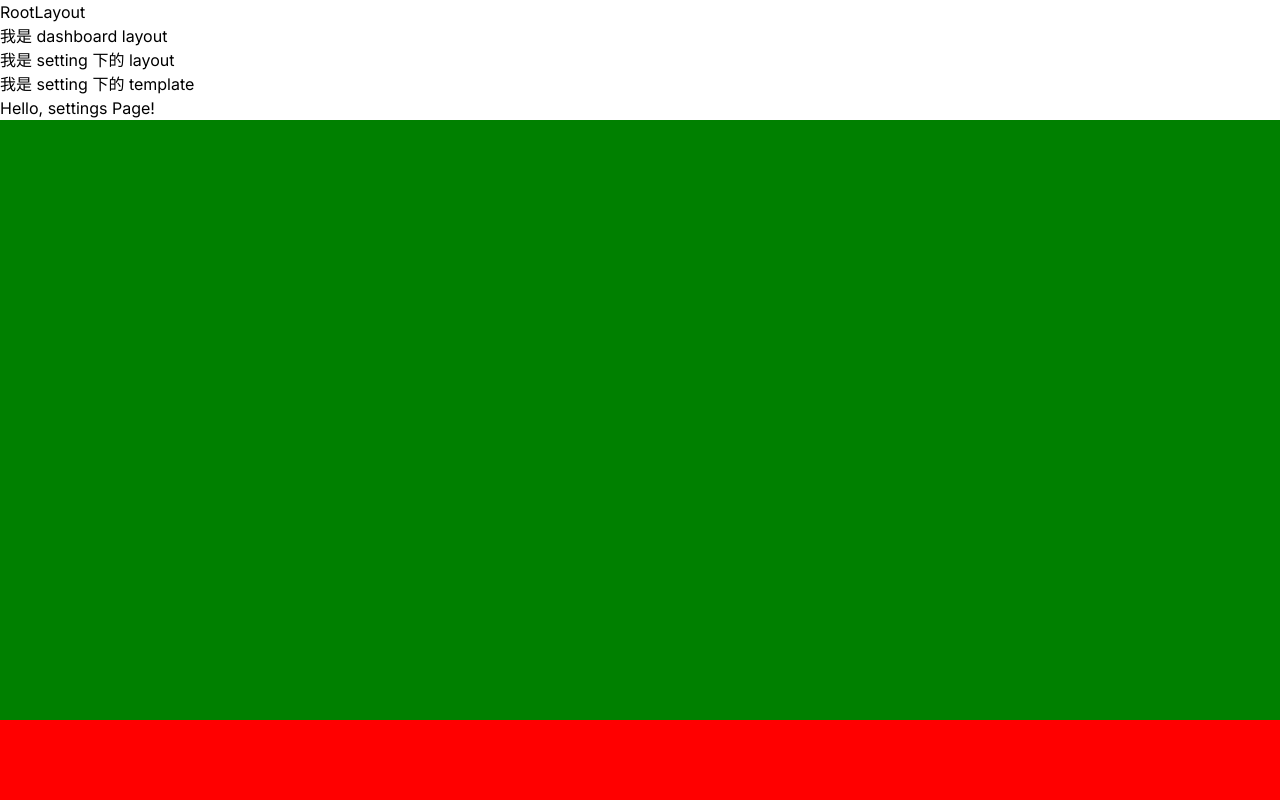
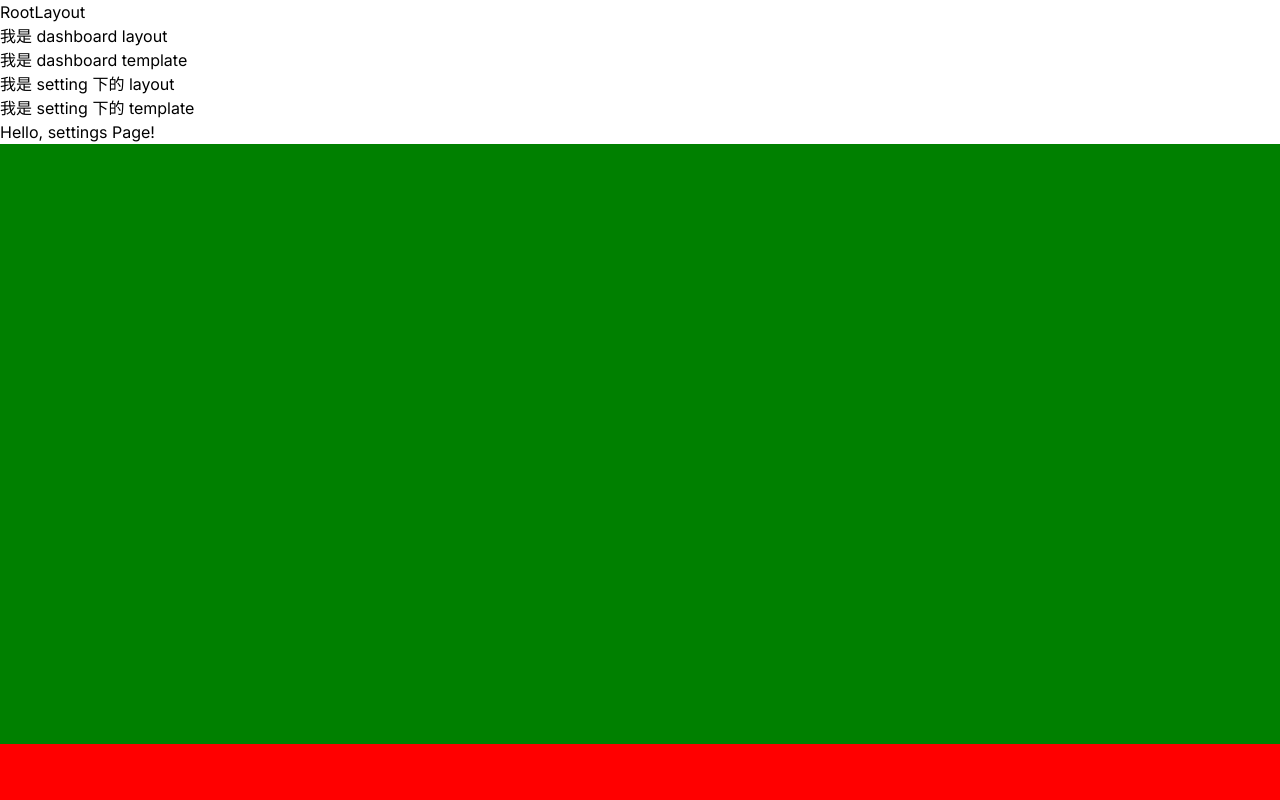
Before and after one commit to lfsmart/growing, a Next.js app: page /dashboard/settings in a window 1280 px wide. Shown: the top 800 px of the page. Built offline with nearby package versions, Linux system fonts and the light colour scheme.

Commit message:
feat: template & layout & page

```diff
--- a/app/dashboard/layout.tsx
+++ b/app/dashboard/layout.tsx
@@ -1,6 +1,6 @@
 export default function DashboardLayout({ children }: { children: React.ReactNode }) {
   return (
-    <section>
+    <section className="dashboard-layout">
       <nav>我是 dashboard layout</nav>
       {children}
     </section>
--- a/app/dashboard/page.tsx
+++ b/app/dashboard/page.tsx
@@ -1,8 +1,10 @@
-import { Links } from "@/components"
+import { Links } from '@/components'
 export default function Page() {
   return (
     <>
-      <h1>Hello, Dashboard Page!</h1>
+      <section className='dashboard-page'>
+        <h1>Hello, Dashboard Page!</h1>
+      </section>
     </>
   )
 }
--- a/app/dashboard/settings/page.tsx
+++ b/app/dashboard/settings/page.tsx
@@ -7,12 +7,14 @@ export const metadata: Metadata = {
 export default () => {
   return (
     <>
-      <h1>Hello, settings Page!</h1>
-      <section style={{ height: 600, background: 'green' }} id="a">
+      <section className="settings-page">
+        <h1>Hello, settings Page!</h1>
+        <section style={{ height: 600, background: 'green' }} id="a">
 
-      </section>
-      <section style={{ height: 600, background: 'red' }} id="b">
+        </section>
+        <section style={{ height: 600, background: 'red' }} id="b">
 
+        </section>
       </section>
     </>
   )
--- a/app/dashboard/settings/template.tsx
+++ b/app/dashboard/settings/template.tsx
@@ -1,6 +1,6 @@
 export default ({ children }: { children: React.ReactNode }) => {
   return (
-    <section>
+    <section className="settings-template">
       <nav>我是 setting 下的 template</nav>
       {children}
     </section>
--- /dev/null
+++ b/app/dashboard/template.tsx
@@ -0,0 +1,8 @@
+export default ({ children }: { children: React.ReactNode }) => {
+  return (
+    <section className="dashboard-template">
+      <nav>我是 dashboard template</nav>
+      {children}
+    </section>
+  )
+}
--- a/app/layout.tsx
+++ b/app/layout.tsx
@@ -13,8 +13,10 @@ export default function RootLayout({ children }: { children: React.ReactNode })
   return (
     <html lang='en'>
       <body className={inter.className}>
-        RootLayout
-        {children}
+        <section className='app-layout'>
+          RootLayout
+          {children}
+        </section>
       </body>
     </html>
   )
--- a/app/page.tsx
+++ b/app/page.tsx
@@ -1,21 +1,20 @@
-import Link from 'next/link';
-import { PostList, Links, Anchor } from '@/components';
+import Link from 'next/link'
+import { PostList, Links, Anchor, Scroll } from '@/components'
 export default () => {
-
   const postData = [
     { id: 1, slug: 'aaa', title: 'aaa' },
     { id: 2, slug: 'bbb', title: 'bbb' },
     { id: 3, slug: 'ccc', title: 'ccc' },
   ]
 
-
   return (
-  <>
-    <div>Hello,Home Page</div>
-    <Link href="/dashboard">GO Dashboard</Link>
-    <PostList posts={postData}></PostList>
-    <Links></Links>
-    <Anchor></Anchor>
-  </>
+    <section className='app-page'>
+      <div>Hello,Home Page</div>
+      <Link href='/dashboard'>GO Dashboard</Link>
+      <PostList posts={postData}></PostList>
+      <Links />
+      <Anchor />
+      <Scroll />
+    </section>
   )
 }
--- a/components/Anchor/index.tsx
+++ b/components/Anchor/index.tsx
@@ -1,6 +1,6 @@
 import Link from "next/link";
 /**
- * 功能：直接跳转到 setting 页面，并锚点到 #b
+ * 功能：直接跳转到 setting 页面，并锚点到 #b, 可以通过 属性 scroll 控制是否动动页面
  */
 export const Anchor = () => {
   return <Link href="/dashboard/settings#b">Settings</Link>
--- /dev/null
+++ b/components/Scroll/index.tsx
@@ -0,0 +1,17 @@
+'use client'
+import { useRouter, redirect, RedirectType } from 'next/navigation'
+import Link from 'next/link';
+
+export const Scroll = () => {
+  const router = useRouter();
+  const handleClick = () => {
+    console.log( redirect, 1111);
+    redirect( '/dashboard/settings#b' );
+  }
+  return (
+    <>
+      <div><button onClick={ handleClick } className='text-red-800'>go settings(hook)</button></div>
+      <div><Link href="/dashboard/settings#b" scroll={ false }>go settings(Link)</Link></div>
+    </>
+  )
+}
--- a/components/index.ts
+++ b/components/index.ts
@@ -1,3 +1,4 @@
 export { PostList } from './PostList';
 export { Links } from './Links';
 export { Anchor } from './Anchor';
+export { Scroll } from './Scroll';
```
Also changed, not shown: 1 other file (tests, documents, lock files or other folders).
